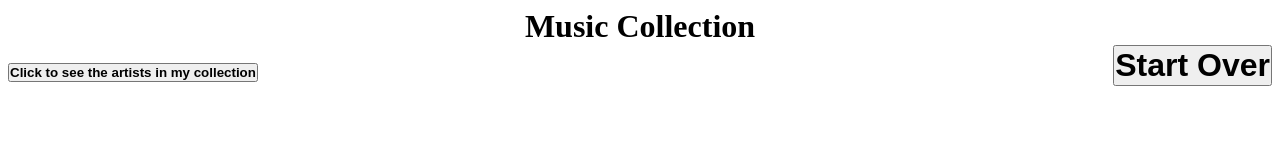
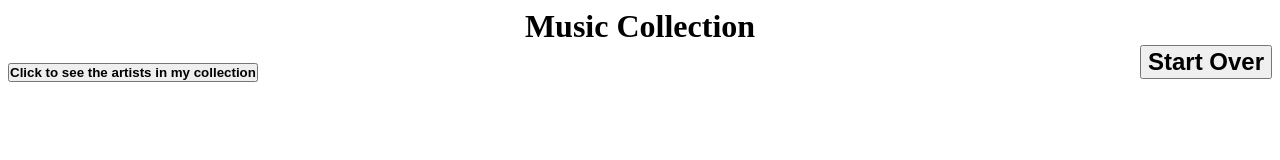
Before and after one commit to PAJK87/Full-Rest-Project, a plain HTML site: page Rest Client/index.html in a window 1280 px wide. Drawn offline with Linux system fonts and the light colour scheme.

Commit message:
Update index.css

```diff
--- a/Rest Client/index.css
+++ b/Rest Client/index.css
@@ -7,16 +7,6 @@
     padding: 0;
 }
 
-#startOver{
-    font-size: 2em;
-    font-weight: bold;
-    color: #000;
-    text-align: center;
-    margin: 0;
-    padding: 0;
-    float: right;
-}
-
 #getCollection{
     font-weight: bold;
     color: #000;
@@ -24,6 +14,17 @@
     margin: 0;
     padding: 0;
 }
+
+#startOver{
+    font-size: 1.5em;
+    font-weight: bold;
+    color: #000;
+    text-align: center;
+    margin: 0;
+    padding: 3;
+    float: right;
+}
+
 
 #ul{
     list-style-type: none;
```
